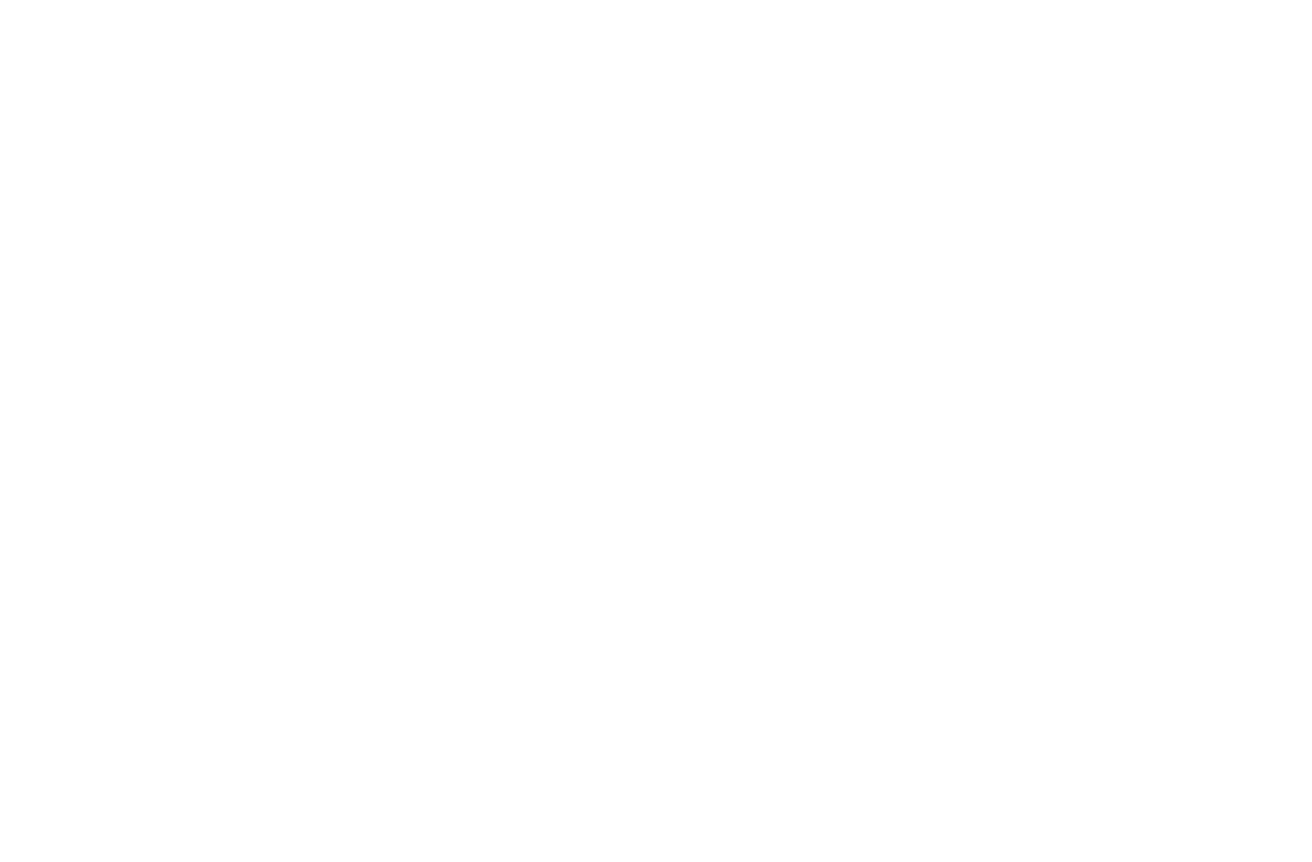
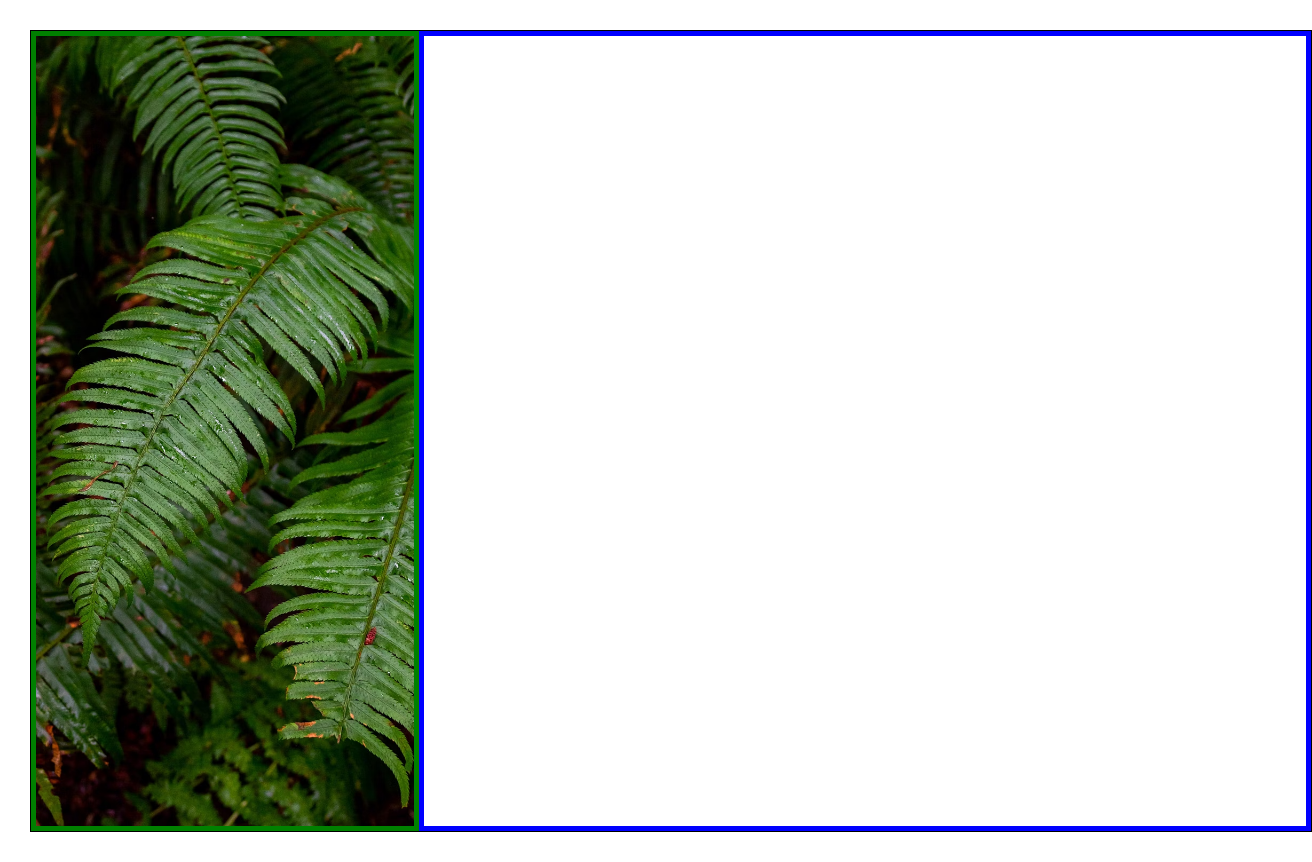
Before and after one commit to seanc00/Sign-Up-Form, a plain HTML site: page index.html in a window 1280 px wide. Shown: the whole page, 1312 px wide, since content can reach past the window. Before the commit the page ends 800 px from the top, so only its background shows below. Drawn offline with Linux system fonts and the light colour scheme.

Commit message:
Added outline, style structure, files and background

```diff
--- a/index.html
+++ b/index.html
@@ -12,7 +12,7 @@
   <div class="bigContainer">
     <div class="left">
       <img src="" alt="" class="logo">
-      <p class="immgSource"></p>
+      <p class="imgSource"></p>
     </div>
     <div class="right">
       <div class="description">
--- a/style.css
+++ b/style.css
@@ -2,3 +2,24 @@
   margin: 0;
   padding: 0;
 }
+
+.bigContainer {
+  border: solid black 1px;
+  width: 100vw;
+  height: 100vh;
+  display: flex;
+  margin: 30px;
+  }
+
+.left {
+  border: solid green 5px;
+  width: 30%;
+
+  background: url("img/photo-1585202900225-6d3ac20a6962.avif") no-repeat center center;
+  background-size: cover;
+}
+
+.right {
+  border: solid blue 5px;
+  width: 70%;
+}
```
Also changed, not shown: img/odin-lined.png (added), img/photo-1585202900225-6d3ac20a6962.avif (added).
